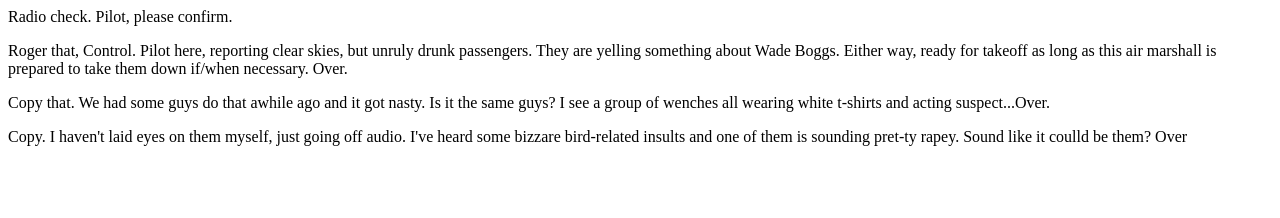
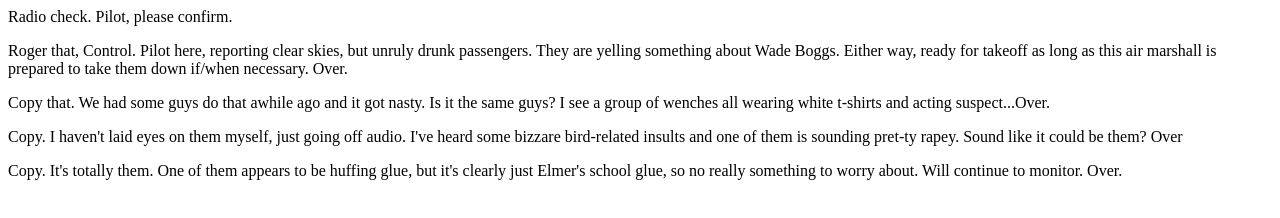
Before and after one commit to rlag94/communication-log, a plain HTML site: page index.html in a window 1280 px wide. Drawn offline with Linux system fonts and the light colour scheme.

Commit message:
Added another line to the log.

```diff
--- a/index.html
+++ b/index.html
@@ -3,6 +3,7 @@
    <p>Radio check. Pilot, please confirm.</p>
    <p>Roger that, Control. Pilot here, reporting clear skies, but unruly drunk passengers. They are yelling something about Wade Boggs. Either way, ready for takeoff as long as this air marshall is prepared to take them down if/when necessary. Over.</p>
     <p>Copy that. We had some guys do that awhile ago and it got nasty. Is it the same guys? I see a group of wenches all wearing white t-shirts and acting suspect...Over. </p>
-   <p>Copy. I haven't laid eyes on them myself, just going off audio. I've heard some bizzare bird-related insults and one of them is sounding pret-ty rapey. Sound like it coulld be them? Over</p>
+   <p>Copy. I haven't laid eyes on them myself, just going off audio. I've heard some bizzare bird-related insults and one of them is sounding pret-ty rapey. Sound like it could be them? Over</p>
+   <p>Copy. It's totally them. One of them appears to be huffing glue, but it's clearly just Elmer's school glue, so no really something to worry about. Will continue to monitor. Over.</p>
    </body>
 </html>
```
